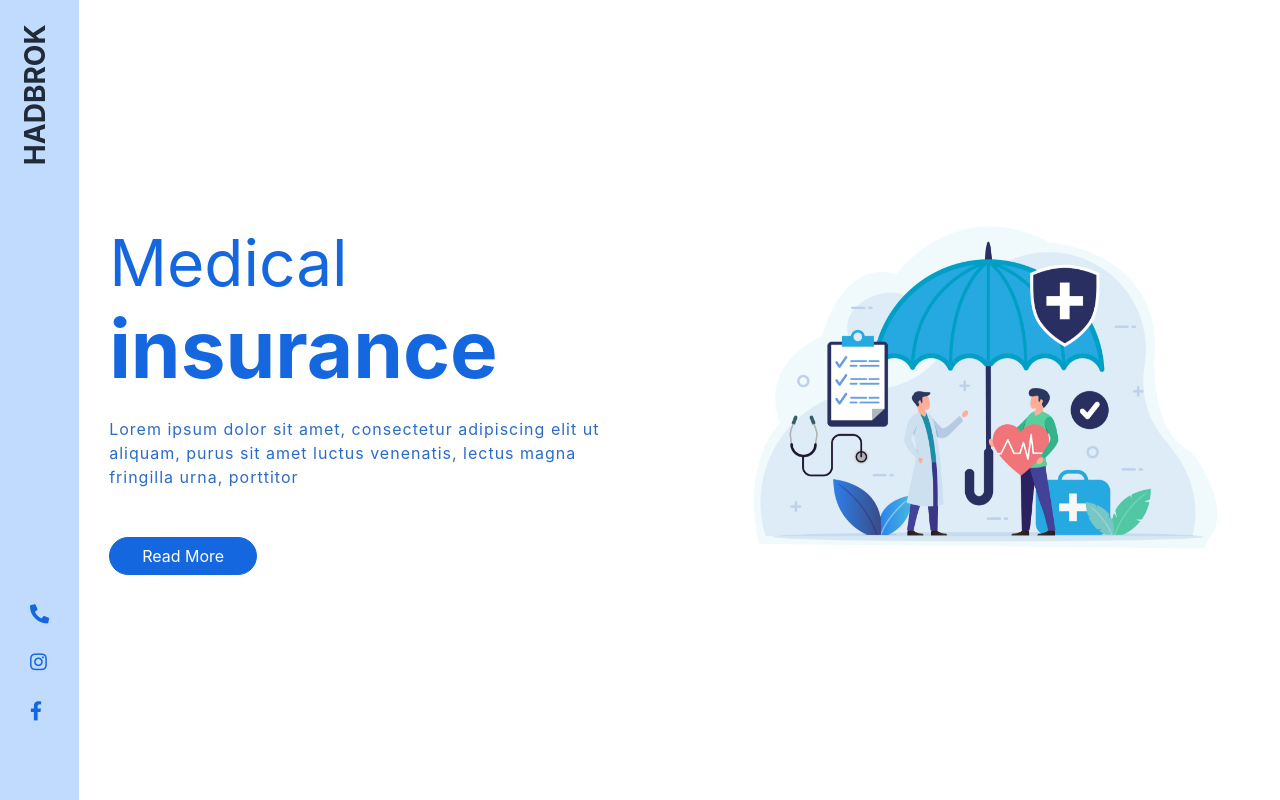
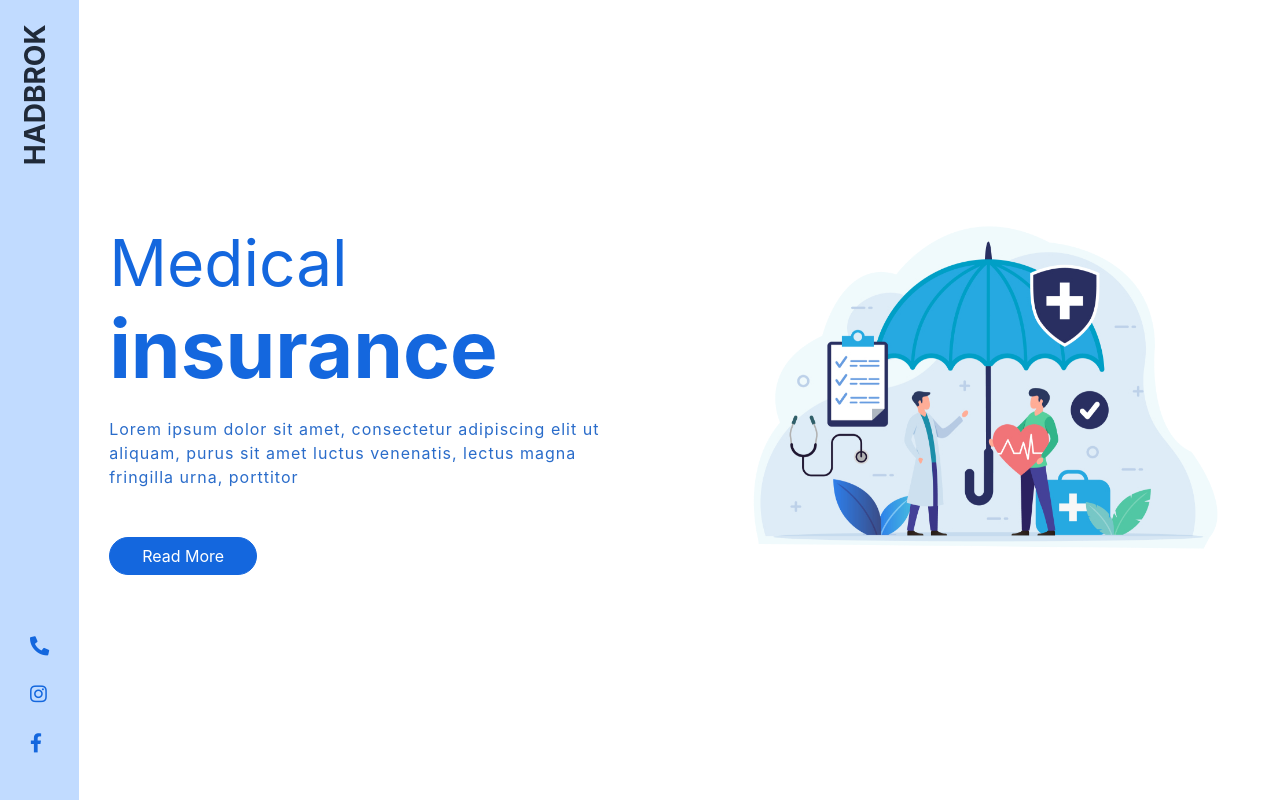
Before and after one commit to mego1907/Medical-insurance-cover, a plain HTML site: page index.html in a window 1280 px wide. Drawn offline with Linux system fonts and the light colour scheme.

Commit message:
edit margin in sidebar

```diff
--- a/assets/css/style.css
+++ b/assets/css/style.css
@@ -23,7 +23,7 @@ ul {
   /* width: 100px; */
   height: 100vh;
   background-color: rgba(126, 179, 255, 48%);
-  padding: 4rem 0 3rem;
+  padding: 4rem 0 1rem;
 }
 
 .sidebar .logo {
```
